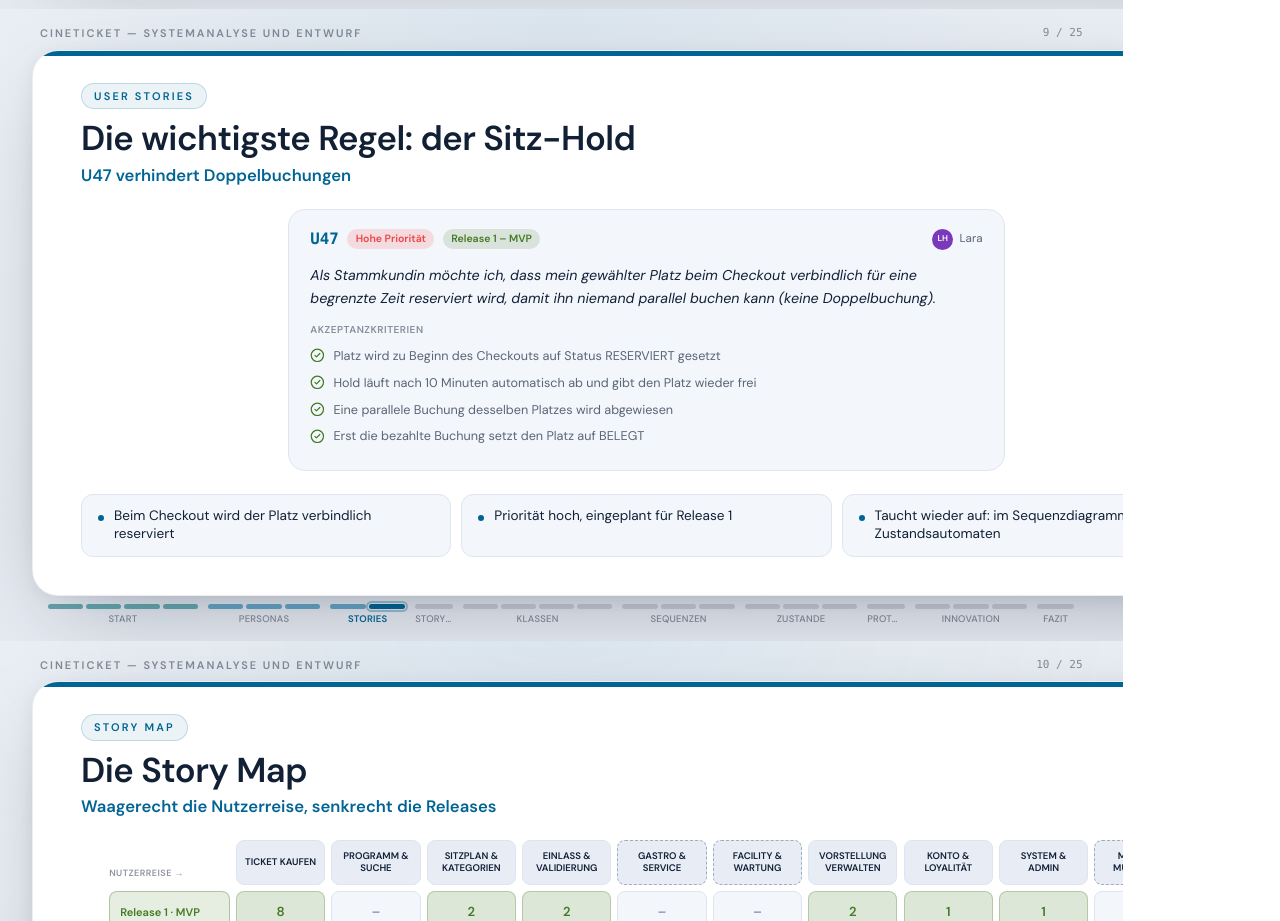
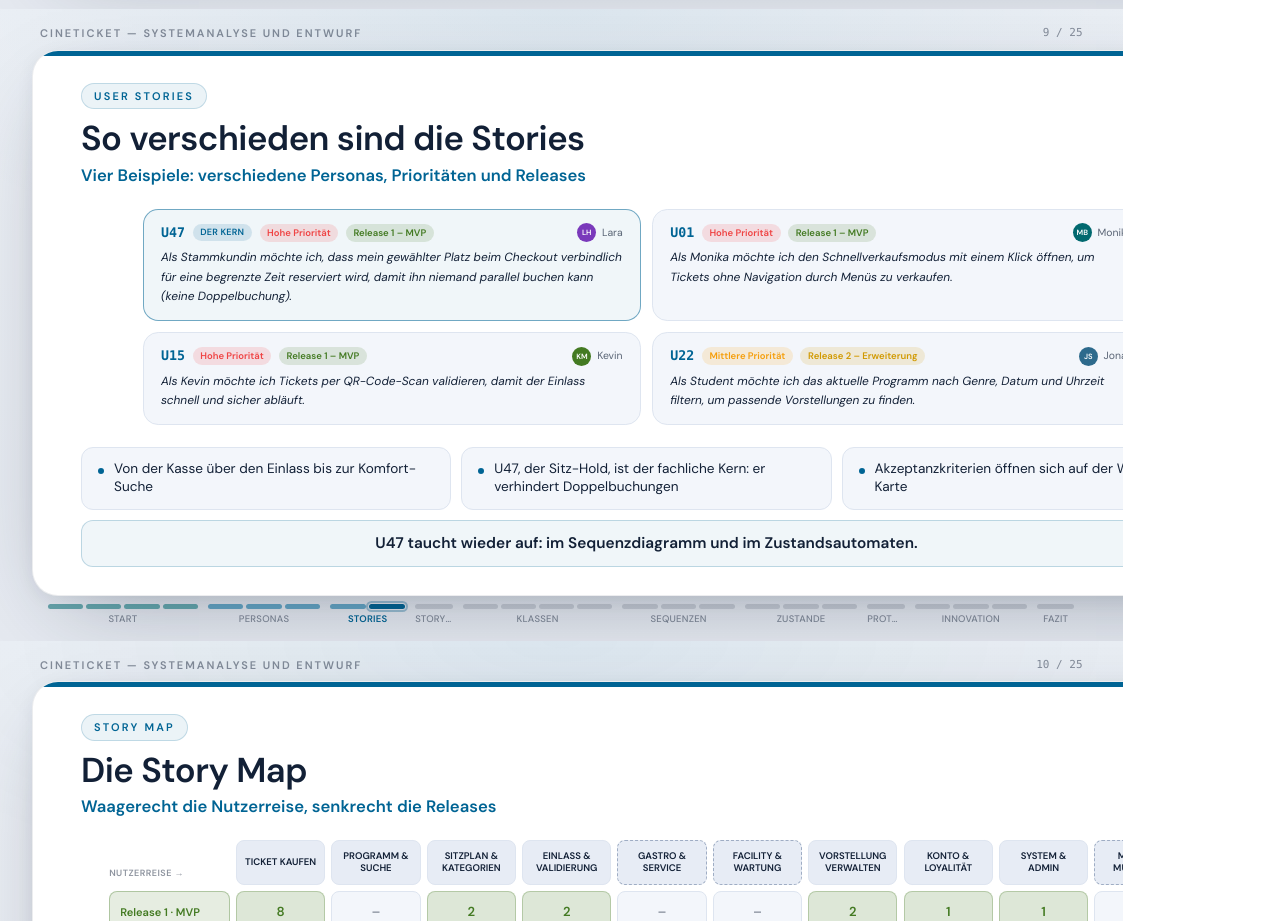
Before and after one commit to LinusK100/Kino-Project-Vorbereitung, a React (Vite) app: page /Kino-Project-Vorbereitung/praesentation/druck in a window 1280 px wide. Shown: the part 5040-5961 px from the top of the page. Built offline with nearby package versions, Linux system fonts and the light colour scheme.

Commit message:
Vier Beispiel-Stories statt einer Detailkarte auf der User-Stories-Folie

```diff
--- a/public/CineTicket_Praesentation.meta.json
+++ b/public/CineTicket_Praesentation.meta.json
@@ -1,5 +1,5 @@
 {
-  "hash": "469a5492ab04a8a306342d4ce4eafa655ad3fba143343e4f70e9d229dfdd86d1",
+  "hash": "a6a6248039b87e67d7eaa2b5d4a30cb01eb997e35555b9dfa94a833216b9d486",
   "folien": 25,
   "erzeugt": "2026-07-17"
 }
--- a/src/components/presentation/steps.tsx
+++ b/src/components/presentation/steps.tsx
@@ -18,7 +18,7 @@ import {
   DreiStationen, JsonZuSvg, TeilmengeModi, InnovationsMatrix, IdeeVerankert,
   IdeenListe, RollenLive, LiveDemo, Fundament, AgendaListe,
 } from './visuals/product'
-import { PersonaKern, PersonaBaum, ZieleFrustrationen, StorySchema, StoryKarte, StoryVerteilung, BackboneChips, ReleaseBaender, StoryMapMini } from './visuals/people'
+import { PersonaKern, PersonaBaum, ZieleFrustrationen, StorySchema, StoryKarte, StoryVerteilung, BackboneChips, ReleaseBaender, StoryMapMini, StoryGalerie } from './visuals/people'
 import { FlowUebersicht, SeqAusschnitt, SitzHappyPath, SitzRueckwege, TicketZyklus, BuchungZyklus, ZahlungZyklus, AutomatenKurz } from './visuals/flow'
 import { UmlBuchungsmodell, UmlVorstellungSitz, UmlBuchungskette, UmlKomposition, UmlServices, UmlVererbung, EnumAbgleich } from './visuals/uml'
 import { AblaufFlow, WerkzeugChips, DateiChips, ArbeitsweiseKompakt } from './visuals/meta'
@@ -58,6 +58,7 @@ const VISUALS: Record<string, (p: P) => ReactNode> = {
   backboneChips: (p) => <BackboneChips tier={(p?.tier as Tier) ?? 'basis'} />,
   releaseBaender: (p) => <ReleaseBaender tier={(p?.tier as Tier) ?? 'basis'} />,
   storyMapMini: () => <StoryMapMini />,
+  storyGalerie: (p) => <StoryGalerie ids={(p?.ids as string[]) ?? []} markiert={p?.markiert as string | undefined} />,
   flowUebersicht: () => <FlowUebersicht />,
   seqAusschnitt: (p) => <SeqAusschnitt flow={p?.flow as string} msgSeqs={p?.msgSeqs as string[]} frame={p?.frame as { label: string; guard: string } | undefined} />,
   sitzHappyPath: () => <SitzHappyPath />,
--- a/src/components/presentation/visuals/people.tsx
+++ b/src/components/presentation/visuals/people.tsx
@@ -255,6 +255,54 @@ const prioCfg: Record<string, { label: string; color: string }> = {
 const relColor: Record<number, string> = { 1: '#437a22', 2: '#d19900', 3: '#a13544' }
 const relLabel: Record<number, string> = { 1: 'Release 1 – MVP', 2: 'Release 2 – Erweiterung', 3: 'Release 3 – Vollausbau' }
 
+// ── Mehrere Stories kompakt nebeneinander: zeigt die Bandbreite (Persona,
+// Priorität, Release), ohne Akzeptanzkriterien. „markiert" hebt den Kern hervor.
+export function StoryGalerie({ ids, markiert }: { ids: string[]; markiert?: string }) {
+  const reduce = useReducedMotion()
+  const P = pres()
+  const acc = bright('#006494')
+  return (
+    <div className="grid grid-cols-1 md:grid-cols-2 gap-3 w-full" style={{ maxWidth: 1060 }}>
+      {ids.map((id, i) => {
+        const s = stories.erweitert.find((x) => x.id === id)
+        if (!s) return null
+        const p = personaById[s.persona]
+        const prio = prioCfg[s.priority]
+        const kern = id === markiert
+        return (
+          <motion.div
+            key={id} {...pop(i, reduce)}
+            className="rounded-2xl text-left"
+            style={{
+              background: kern ? `${'#006494'}0f` : P.chip,
+              border: kern ? `1.5px solid ${acc}88` : `1px solid ${P.line}`,
+              padding: '14px 18px',
+            }}
+          >
+            <div className="flex items-center gap-2 flex-wrap mb-1.5">
+              <span className="font-mono text-[14px] font-bold" style={{ color: acc }}>{s.id}</span>
+              {kern && (
+                <span className="text-[9.5px] px-2 py-0.5 rounded-full font-bold uppercase tracking-wide" style={{ background: `${'#006494'}22`, color: acc }}>
+                  der Kern
+                </span>
+              )}
+              <span className="text-[10px] px-2 py-0.5 rounded-full font-semibold" style={{ background: `${prio.color}26`, color: bright(prio.color) }}>{prio.label}</span>
+              <span className="text-[10px] px-2 py-0.5 rounded-full font-semibold" style={{ background: `${relColor[s.release]}26`, color: bright(relColor[s.release]) }}>{relLabel[s.release]}</span>
+              {p && (
+                <span className="ml-auto inline-flex items-center gap-1.5 text-[11px]" style={{ color: pres().fgSoft }}>
+                  <span className="w-5 h-5 rounded-full flex items-center justify-center text-white text-[8px] font-bold" style={{ background: p.color }}>{p.avatar}</span>
+                  {p.name.split(' ')[0]}
+                </span>
+              )}
+            </div>
+            <p className="text-[12.5px] italic leading-relaxed" style={{ color: P.fg }}>{s.story}</p>
+          </motion.div>
+        )
+      })}
+    </div>
+  )
+}
+
 export function StoryKarte({ id }: { id: string }) {
   const reduce = useReducedMotion()
   const s = stories.erweitert.find((x) => x.id === id)!
--- a/src/data/presentations/gesamt.json
+++ b/src/data/presentations/gesamt.json
@@ -90,13 +90,27 @@
     },
     {
       "abschnitt": "user-stories",
-      "ref": "user-stories.kern",
-      "body": "U47 verhindert Doppelbuchungen",
+      "id": "beispiele",
+      "title": "So verschieden sind die Stories",
+      "body": "Vier Beispiele: verschiedene Personas, Prioritäten und Releases",
       "points": [
-        "Beim Checkout wird der Platz verbindlich reserviert",
-        "Priorität hoch, eingeplant für Release 1",
-        "Taucht wieder auf: im Sequenzdiagramm und im Zustandsautomaten"
-      ]
+        "Von der Kasse über den Einlass bis zur Komfort-Suche",
+        "U47, der Sitz-Hold, ist der fachliche Kern: er verhindert Doppelbuchungen",
+        "Akzeptanzkriterien öffnen sich auf der Website je Karte"
+      ],
+      "visual": {
+        "id": "storyGalerie",
+        "props": {
+          "ids": [
+            "U47",
+            "U01",
+            "U15",
+            "U22"
+          ],
+          "markiert": "U47"
+        }
+      },
+      "kernsatz": "U47 taucht wieder auf: im Sequenzdiagramm und im Zustandsautomaten."
     },
     {
       "abschnitt": "story-map",
```
Also changed, not shown: 2 other files (tests, documents, lock files or other folders).
